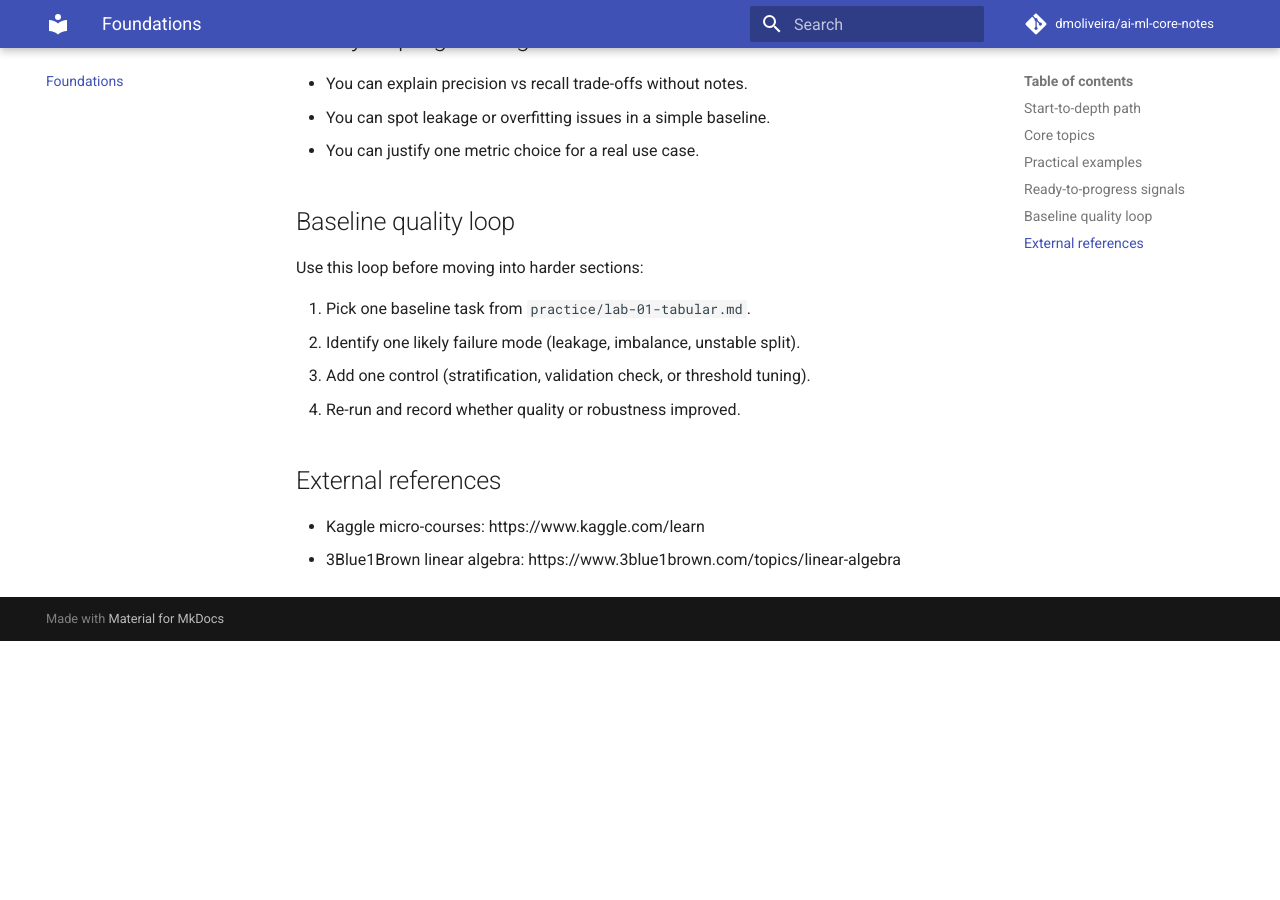
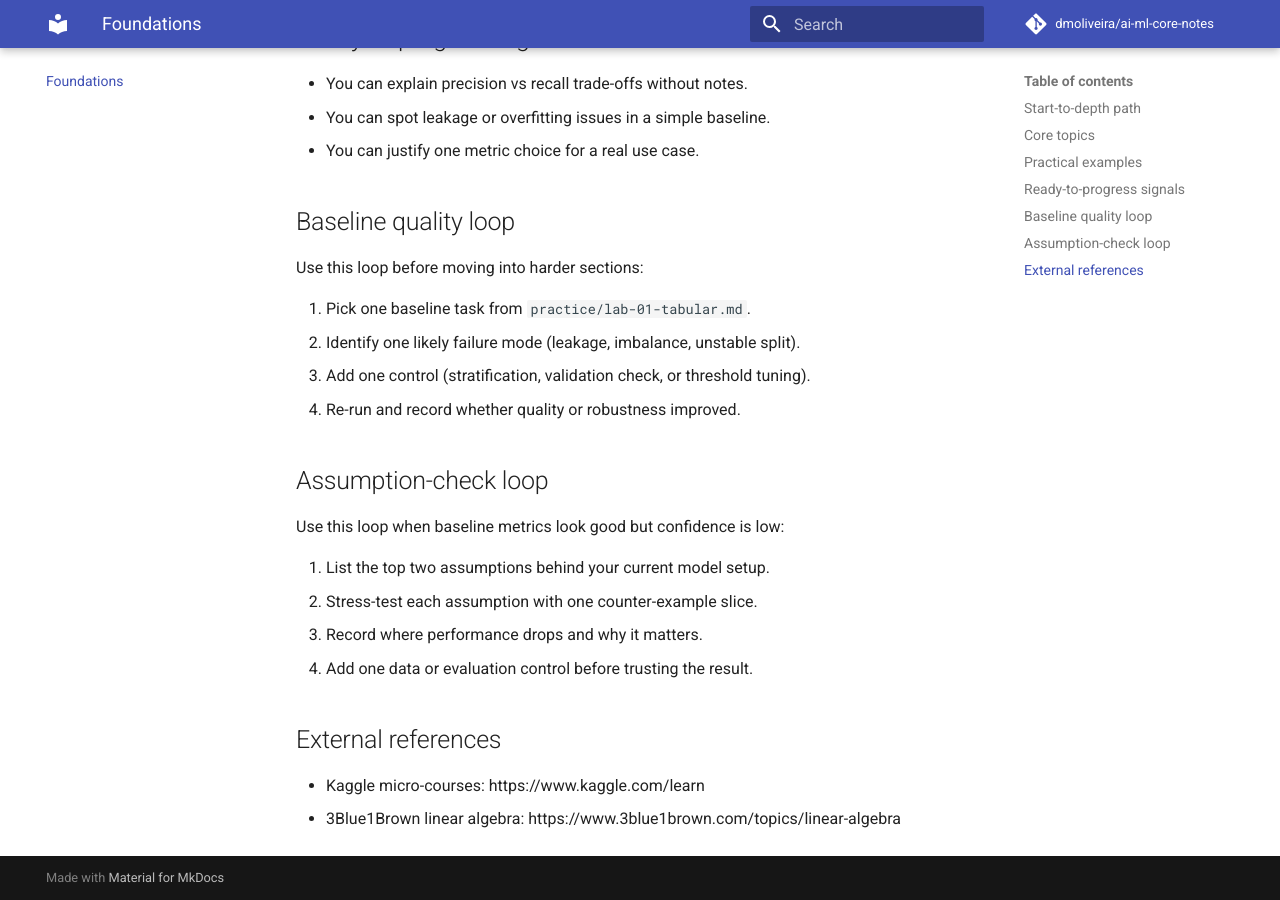
Before and after one commit to dmoliveira/ai-ml-core-notes, an MkDocs documentation site: the page built from docs/foundations/index.md, in a window 1280 px wide and 900 px high, scrolled down 967 px. Built offline with MkDocs 1.6.1 and Material for MkDocs 9.7.7, drawn with Linux system fonts in a browser that asks for light colours; comment, search, counter and statistics services are not loaded; before the commit the page ends 1608 px from its top, so only the background shows below that.

Commit message:
Add assumption and iteration loops for foundations lab

```diff
--- a/docs/foundations/index.md
+++ b/docs/foundations/index.md
@@ -40,6 +40,15 @@ Use this loop before moving into harder sections:
 3. Add one control (stratification, validation check, or threshold tuning).
 4. Re-run and record whether quality or robustness improved.
 
+## Assumption-check loop
+
+Use this loop when baseline metrics look good but confidence is low:
+
+1. List the top two assumptions behind your current model setup.
+2. Stress-test each assumption with one counter-example slice.
+3. Record where performance drops and why it matters.
+4. Add one data or evaluation control before trusting the result.
+
 ## External references
 
 - Kaggle micro-courses: https://www.kaggle.com/learn
```
Also changed, not shown: docs/practice/lab-01-tabular.md (+7 -0 lines).
